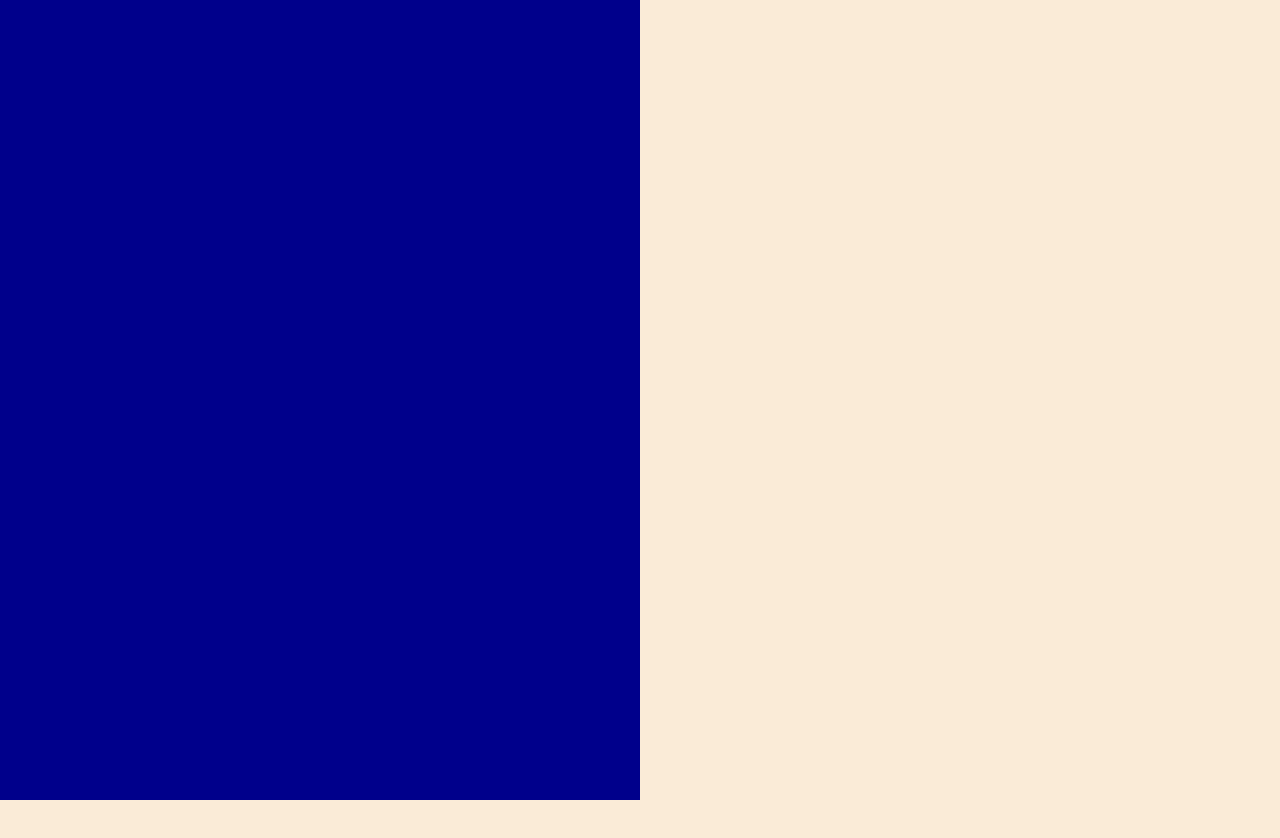
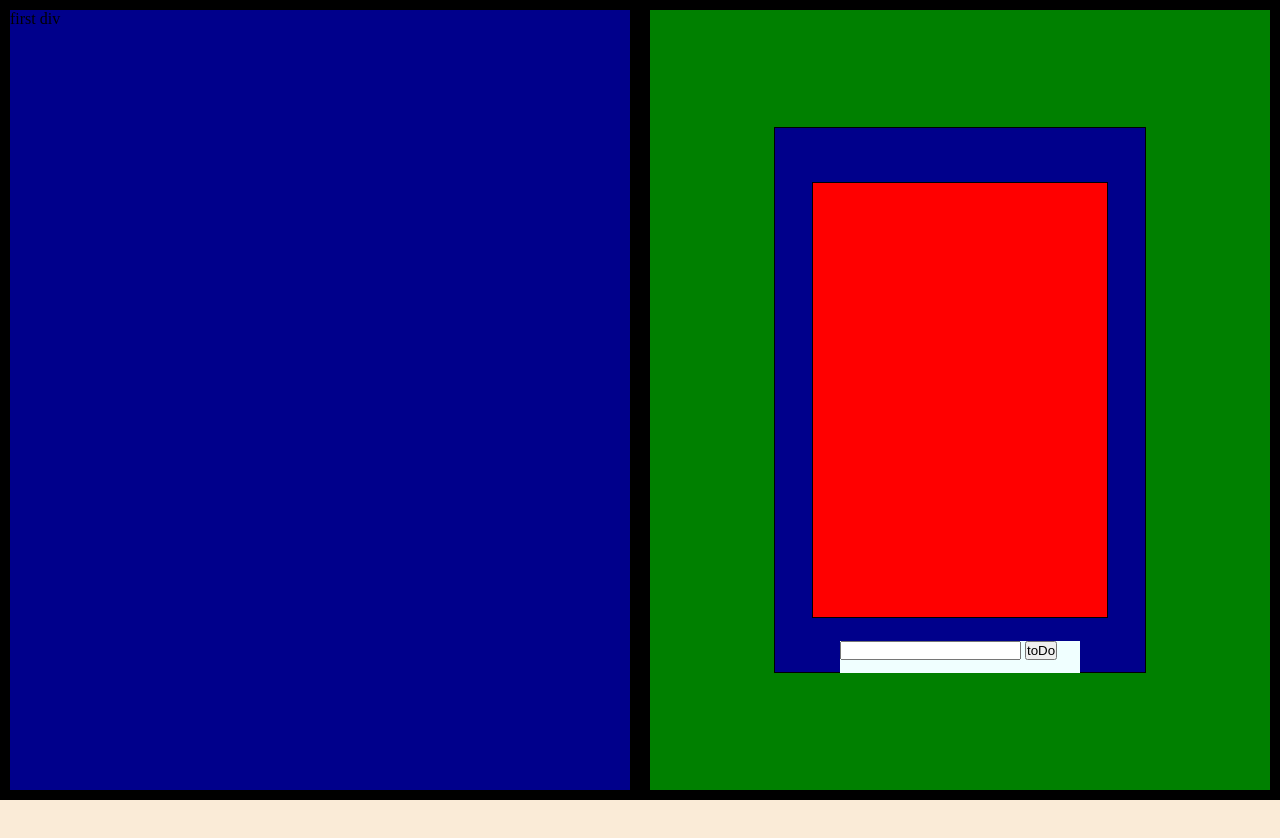
Before and after one commit to johnxadams/to-do-list, a plain HTML site: page index.html in a window 1280 px wide. After the commit the page ends 800 px from the top, so only its background shows below. Drawn offline with Linux system fonts and the light colour scheme.

Commit message:
ul li arrangment following

```diff
--- a/css/style.css
+++ b/css/style.css
@@ -6,12 +6,42 @@
 
 body {
     background-color: antiquewhite;
+    /* height: 100; */
+    display: flex;
 }
 .page-divider {
-    border: 1px;
+    border: 10px black solid;
     width: 50%;
-    height: 100vh;
+    height: 100vh ;
 }
 body div:first-child{
     background-color: darkblue;
 }
+body div:nth-child(2){
+    background-color: green;
+    display: flex;
+    justify-content: center;
+    align-items: center;
+    position: relative;
+}
+.list-box {
+    border: 1px solid black;
+    width: 60%;
+    height: 70%;
+    background-color: blue;
+    display: flex;
+    justify-content: center;
+    align-items: center;
+}
+.my-list{
+    border: 1px solid black;
+    width: 80%;
+    height: 80%;
+}
+form {
+   position: absolute;
+   bottom: 15%;
+   background-color: azure;
+   width: 15rem;
+   height: 2rem;
+}
--- a/index.html
+++ b/index.html
@@ -8,11 +8,15 @@
     <title>Document</title>
 </head>
 <body>
-    <div class="page-divider"></div>
+    <div class="page-divider">first div</div>
     <div class="page-divider">
         <div class="list-box">
             <ul class="my-list"></ul>
         </div>
+        <form>
+            <input type="text" name="userInput" id="user-data" />
+            <input type="submit" value="toDo"  />
+        </form>
     </div>
 
     <script src="./js/index.js"></script>
--- a/js/index.js
+++ b/js/index.js
@@ -0,0 +1,21 @@
+const myUl = document.querySelector('.my-list');
+myUl.style.backgroundColor = "red" //isWorking
+// e === event
+const addToList = (e) => {
+    e.preventDefault();
+    console.log(e)
+    let userData = document.querySelector('#user-data').value;
+    // let userDataValue = userData.value;
+    console.log(userData);
+    if(!userData == ""){
+        let newList = document.createElement('li');
+        let textNode = document.createTextNode(userData);
+
+        newList.appendChild(textNode);
+        myUl.appendChild(newList);
+    } else {
+        document.querySelector('#user-data').placeholder = 'What you wanna do?' ;
+    }
+};
+
+document.querySelector("form").addEventListener("submit", addToList);
```
